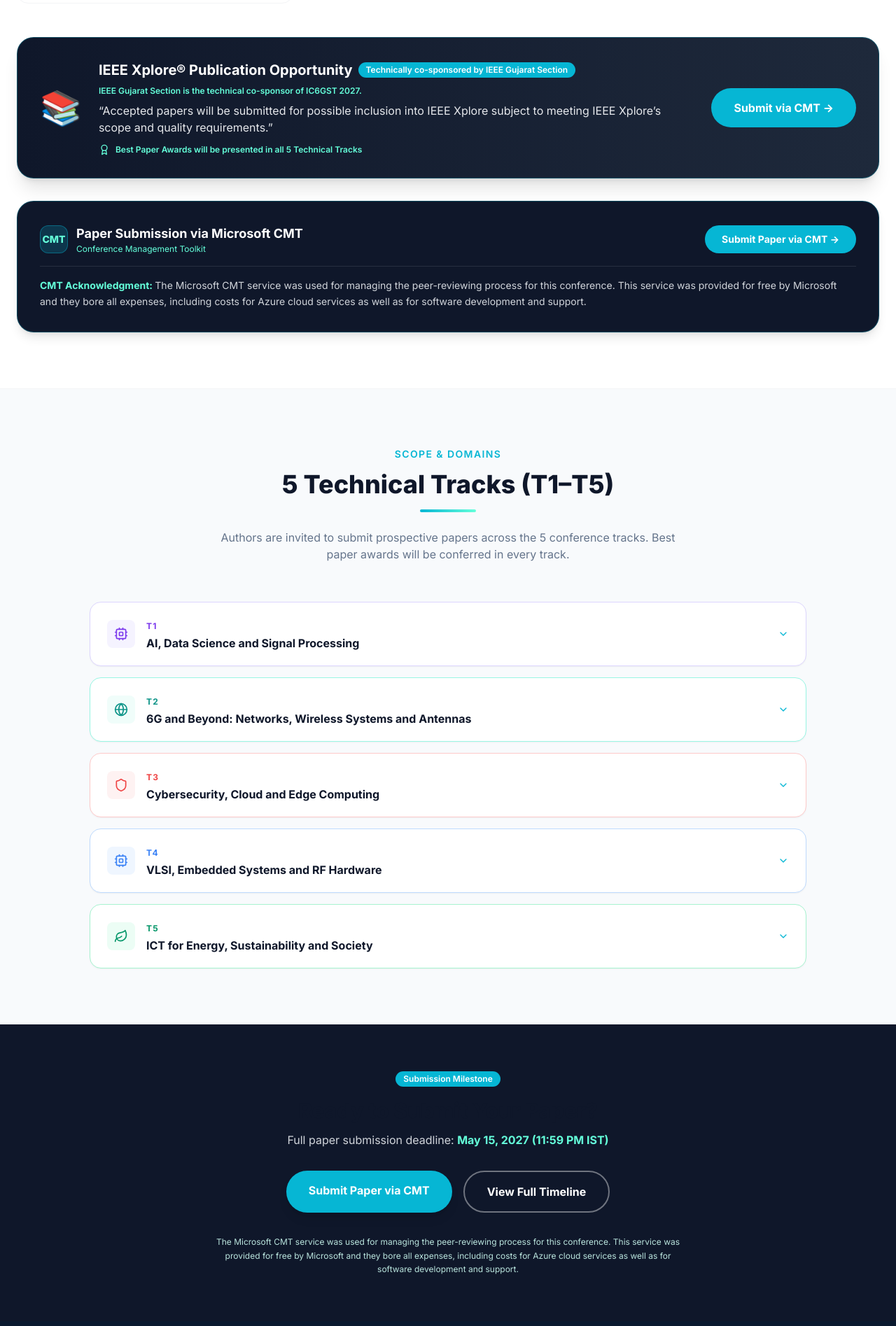
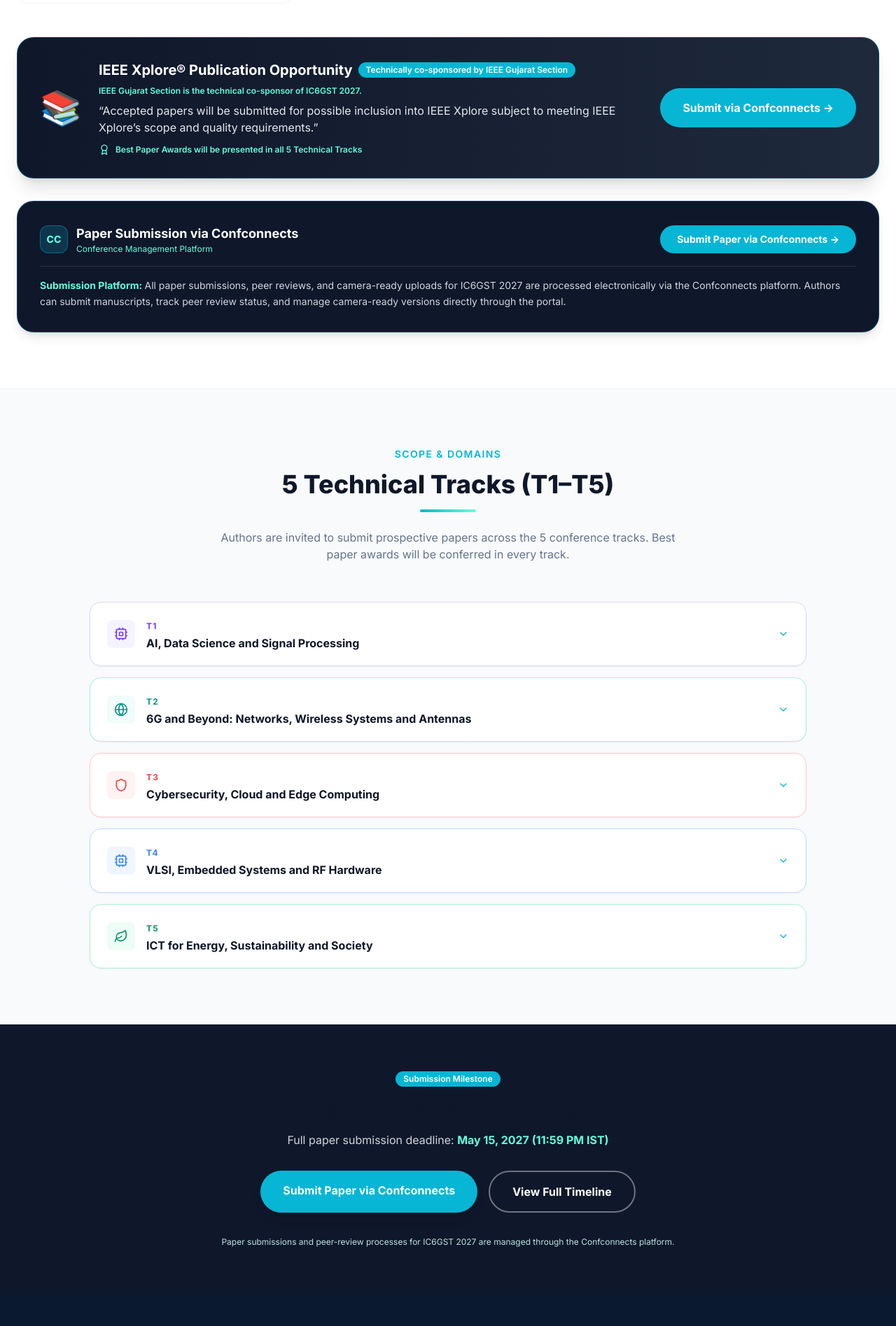
Before and after one commit to desaiarpan24/ic6gst-2027, a Next.js app: page /call-for-papers in a window 1280 px wide. Shown: the part 1440-3335 px from the top of the page at 70% size. Built offline with nearby package versions, Linux system fonts and the light colour scheme.

Commit message:
Update paper submission platform from CMT to Confconnects across the website

```diff
--- a/app/call-for-papers/page.tsx
+++ b/app/call-for-papers/page.tsx
@@ -197,7 +197,7 @@ export default function CallForPapersPage() {
               },
               {
                 title: "Submission Portal",
-                desc: "Submit your manuscript electronically via the Microsoft CMT conference management portal for IC6GST 2027.",
+                desc: "Submit your manuscript electronically via the Confconnects conference management portal for IC6GST 2027.",
                 emoji: "💻",
               },
               {
@@ -247,41 +247,41 @@ export default function CallForPapersPage() {
                 </div>
               </div>
               <a
-                href="https://cmt3.research.microsoft.com/ICSixGST2027"
+                href="https://app.confconnects.com"
                 target="_blank"
                 rel="noopener noreferrer"
                 className="flex-shrink-0 px-8 py-4 bg-teal-DEFAULT text-white font-bold rounded-full hover:bg-teal-600 transition-all hover:shadow-lg whitespace-nowrap"
               >
-                Submit via CMT →
+                Submit via Confconnects →
               </a>
             </div>
           </AnimatedSection>
 
-          {/* Microsoft CMT Submission & Acknowledgment Banner */}
+          {/* Confconnects Submission Banner */}
           <AnimatedSection delay={0.1}>
             <div id="submit-paper" className="mt-8 p-6 sm:p-8 rounded-3xl bg-slate-900 text-white border border-teal-DEFAULT/30 shadow-lg">
               <div className="flex flex-col md:flex-row md:items-center justify-between gap-4 mb-4 pb-4 border-b border-white/10">
                 <div className="flex items-center gap-3">
                   <div className="w-10 h-10 rounded-xl bg-teal-DEFAULT/20 border border-teal-DEFAULT/40 flex items-center justify-center text-teal-accent font-black text-sm">
-                    CMT
+                    CC
                   </div>
                   <div>
-                    <h3 className="font-bold text-lg text-white">Paper Submission via Microsoft CMT</h3>
-                    <p className="text-xs text-teal-accent">Conference Management Toolkit</p>
+                    <h3 className="font-bold text-lg text-white">Paper Submission via Confconnects</h3>
+                    <p className="text-xs text-teal-accent">Conference Management Platform</p>
                   </div>
                 </div>
                 <a
-                  href="https://cmt3.research.microsoft.com/ICSixGST2027"
+                  href="https://app.confconnects.com"
                   target="_blank"
                   rel="noopener noreferrer"
                   className="inline-flex items-center justify-center px-6 py-2.5 bg-teal-DEFAULT hover:bg-teal-600 text-white font-bold rounded-full text-sm transition-colors whitespace-nowrap"
                 >
-                  Submit Paper via CMT →
+                  Submit Paper via Confconnects →
                 </a>
               </div>
               <p className="text-sm leading-relaxed text-gray-300">
-                <strong className="text-teal-accent">CMT Acknowledgment: </strong>
-                The Microsoft CMT service was used for managing the peer-reviewing process for this conference. This service was provided for free by Microsoft and they bore all expenses, including costs for Azure cloud services as well as for software development and support.
+                <strong className="text-teal-accent">Submission Platform: </strong>
+                All paper submissions, peer reviews, and camera-ready uploads for IC6GST 2027 are processed electronically via the Confconnects platform. Authors can submit manuscripts, track peer review status, and manage camera-ready versions directly through the portal.
               </p>
             </div>
           </AnimatedSection>
@@ -371,12 +371,12 @@ export default function CallForPapersPage() {
           </p>
           <div className="flex flex-col sm:flex-row gap-4 justify-center">
             <a
-              href="https://cmt3.research.microsoft.com/ICSixGST2027"
+              href="https://app.confconnects.com"
               target="_blank"
               rel="noopener noreferrer"
               className="px-8 py-4 bg-teal-DEFAULT text-white font-bold rounded-full hover:bg-teal-600 transition-colors shadow-lg"
             >
-              Submit Paper via CMT
+              Submit Paper via Confconnects
             </a>
             <Link
               href="/key-dates"
@@ -386,7 +386,7 @@ export default function CallForPapersPage() {
             </Link>
           </div>
           <p className="mt-8 text-xs text-teal-100/90 max-w-2xl mx-auto leading-relaxed">
-            The Microsoft CMT service was used for managing the peer-reviewing process for this conference. This service was provided for free by Microsoft and they bore all expenses, including costs for Azure cloud services as well as for software development and support.
+            Paper submissions and peer-review processes for IC6GST 2027 are managed through the Confconnects platform.
           </p>
         </div>
       </section>
--- a/app/contact/page.tsx
+++ b/app/contact/page.tsx
@@ -196,14 +196,14 @@ export default function ContactPage() {
               {/* Quick Links */}
               <div className="grid grid-cols-2 gap-4">
                 <a
-                  href="https://cmt3.research.microsoft.com/ICSixGST2027"
+                  href="https://app.confconnects.com"
                   target="_blank"
                   rel="noopener noreferrer"
                   className="p-5 rounded-2xl border border-gray-100 hover:border-teal-DEFAULT/30 hover:shadow-md transition-all text-center group bg-white"
                 >
                   <p className="text-3xl mb-2">💻</p>
                   <p className="font-bold text-navy text-sm group-hover:text-teal-DEFAULT transition-colors">
-                    CMT Portal
+                    Confconnects Portal
                   </p>
                   <p className="text-xs text-slate-light mt-0.5">Submit Paper</p>
                 </a>
--- a/app/key-dates/page.tsx
+++ b/app/key-dates/page.tsx
@@ -23,7 +23,7 @@ const timeline = [
   {
     date: "May 15, 2027",
     event: "Full Paper Submission Deadline",
-    desc: "Submit your complete research paper via Microsoft CMT. 11:59 PM IST.",
+    desc: "Submit your complete research paper via Confconnects. 11:59 PM IST.",
     status: "deadline",
     icon: "📄",
   },
--- a/app/page.tsx
+++ b/app/page.tsx
@@ -192,7 +192,7 @@ export default function HomePage() {
               {/* CTAs */}
               <div className="flex flex-col sm:flex-row gap-4">
                 <Link
-                  href="https://cmt3.research.microsoft.com/ICSixGST2027"
+                  href="https://app.confconnects.com"
                   id="cta-submit-paper"
                   className="inline-flex items-center justify-center gap-2 px-8 py-4 bg-teal-DEFAULT text-white font-bold rounded-full hover:bg-teal-600 transition-all hover:shadow-2xl hover:shadow-teal-DEFAULT/40 hover:-translate-y-1 text-base sm:text-lg"
                 >
--- a/app/submit-paper/page.tsx
+++ b/app/submit-paper/page.tsx
@@ -1,5 +1,5 @@
 import { redirect } from "next/navigation";
 
 export default function SubmitPaperRedirect() {
-  redirect("https://cmt3.research.microsoft.com/ICSixGST2027");
+  redirect("https://app.confconnects.com");
 }
--- a/components/Navbar.tsx
+++ b/components/Navbar.tsx
@@ -84,7 +84,7 @@ export default function Navbar() {
                 </Link>
               ))}
               <Link
-                href="https://cmt3.research.microsoft.com/ICSixGST2027"
+                href="https://app.confconnects.com"
                 className="ml-3 px-4 py-2 bg-teal-DEFAULT text-white text-sm font-semibold rounded-full hover:bg-teal-600 transition-all hover:shadow-lg hover:shadow-teal-DEFAULT/30 hover:-translate-y-0.5"
               >
                 Submit Paper
@@ -121,7 +121,7 @@ export default function Navbar() {
                 </Link>
               ))}
               <Link
-                href="https://cmt3.research.microsoft.com/ICSixGST2027"
+                href="https://app.confconnects.com"
                 className="mt-3 px-4 py-3 bg-teal-DEFAULT text-white text-sm font-semibold rounded-lg text-center hover:bg-teal-600 transition-colors"
               >
                 Submit Paper →
```
